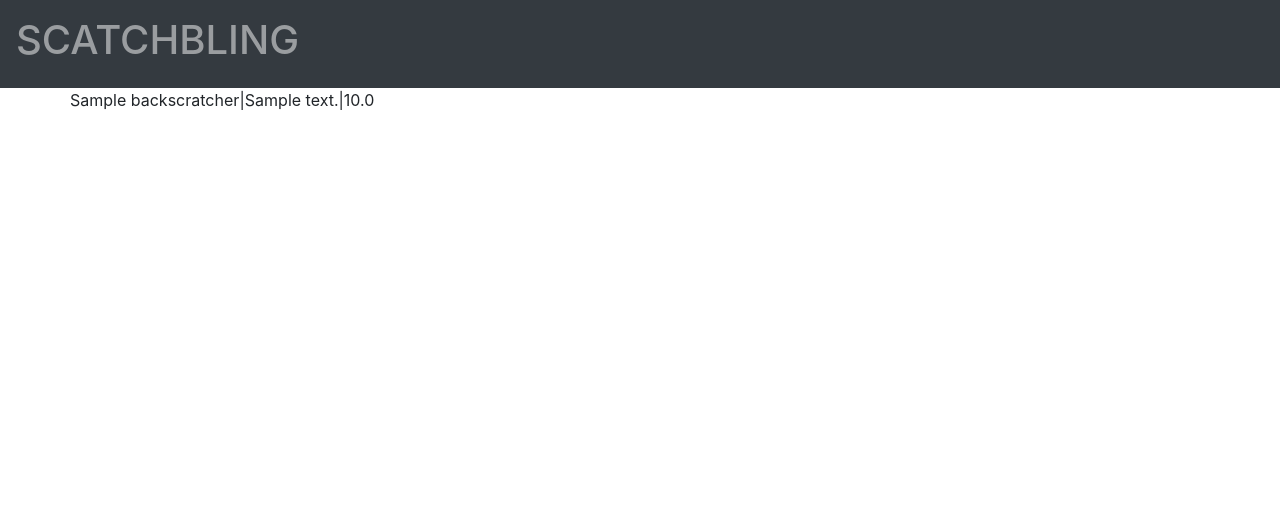
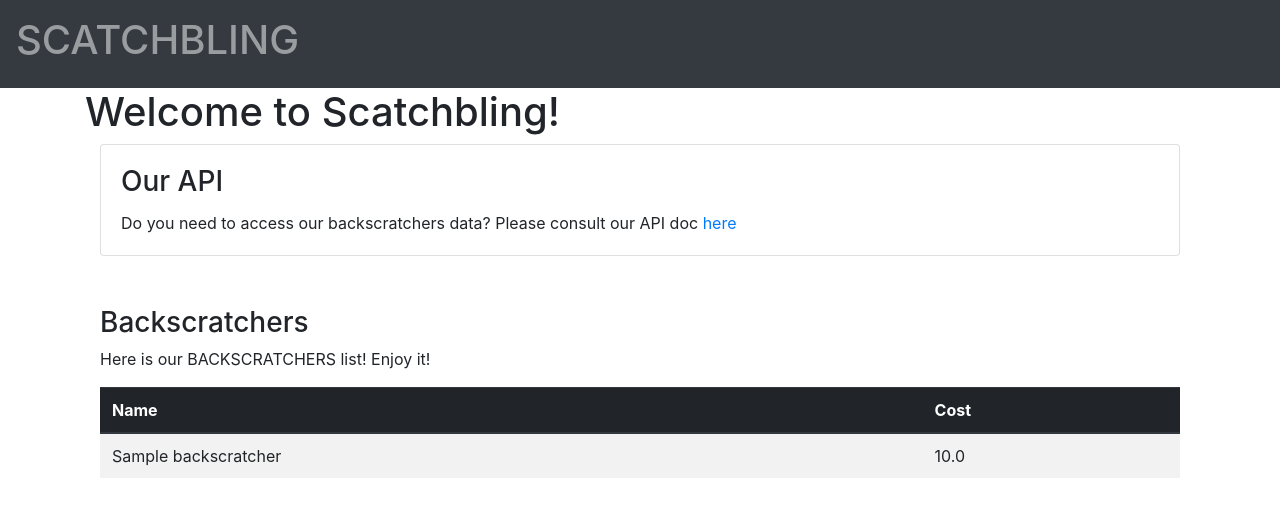
Before and after one commit to sofide/scatchbling_api, a Django app: page / in a window 1280 px wide. Shown: the top 517 px of the page. Run offline with Django 3.2, Linux system fonts and the light colour scheme; tables that the repository leaves empty hold one stand-in row (values such as "Sample post"); some libraries are stand-ins or nearby versions.

Commit message:
templates style

```diff
--- a/scatchbling_api/backscratcher/templates/backscratcher/home.html
+++ b/scatchbling_api/backscratcher/templates/backscratcher/home.html
@@ -1,11 +1,51 @@
 {% extends 'backscratcher/layout.html' %}
 
 {% block content %}
+    <div class="col-12">
+        <div class="row">
+            <h1>Welcome to Scatchbling! </h1>
+        </div>
+    </div>
 
-    {% for item in backscratchers %}
-        <p>
-            {{ item.name }}|{{ item.description }}|{{ item.cost }}
-        </p>
-    {% endfor %}
+    <div class="col-12">
+        <div class="card">
+            <div class="card-body">
+                <h3 class="card-title">Our API</h3>
+                Do you need to access our backscratchers data? Please consult our API doc
+                <a href="https://documenter.getpostman.com/view/4149083/scatchbling-challenge/RVu8j8HW">
+                    here
+                </a>
+            </div>
+        </div>
+    </div>
+
+    <div class='container section'>
+        <div class="col-12">
+            <div class="row" style="margin-top: 50px;">
+                <h3>Backscratchers</h3>
+            </div>
+            <div class="row">
+                <p>Here is our BACKSCRATCHERS list! Enjoy it!</p>
+            </div>
+            <div class="row">
+                <table class="table table-striped">
+                <thead class="thead-dark">
+                    <tr>
+                    <th scope="col">Name</th>
+                    <th scope="col">Cost</th>
+                    </tr>
+                </thead>
+                <tbody>
+                {% for item in backscratchers %}
+                    <tr>
+                        <td>{{ item.name }}</td>
+                        <td>{{ item.cost }}</td>
+                    </tr>
+                {% endfor %}
+                </tbody>
+                </table>
+            </div>
+        </div>
+    </div>
 
 {% endblock %}
--- a/scatchbling_api/backscratcher/templates/backscratcher/layout.html
+++ b/scatchbling_api/backscratcher/templates/backscratcher/layout.html
@@ -26,13 +26,17 @@
     <div>
       <div>
           <div class='container section'>
+            <div class="col-12">
                 <div class="row">
                 {% if warn_base %}
                     <p class="errorlist"> {{ warn_base }} </p>
                 {% endif %}
+                </div>
 
+                <div class="row">
                 {% block content %}
                 {% endblock %}
+                </div>
             </div>
           </div>
       </div>
```
Lines whose indentation alone changed are shown as unchanged.
